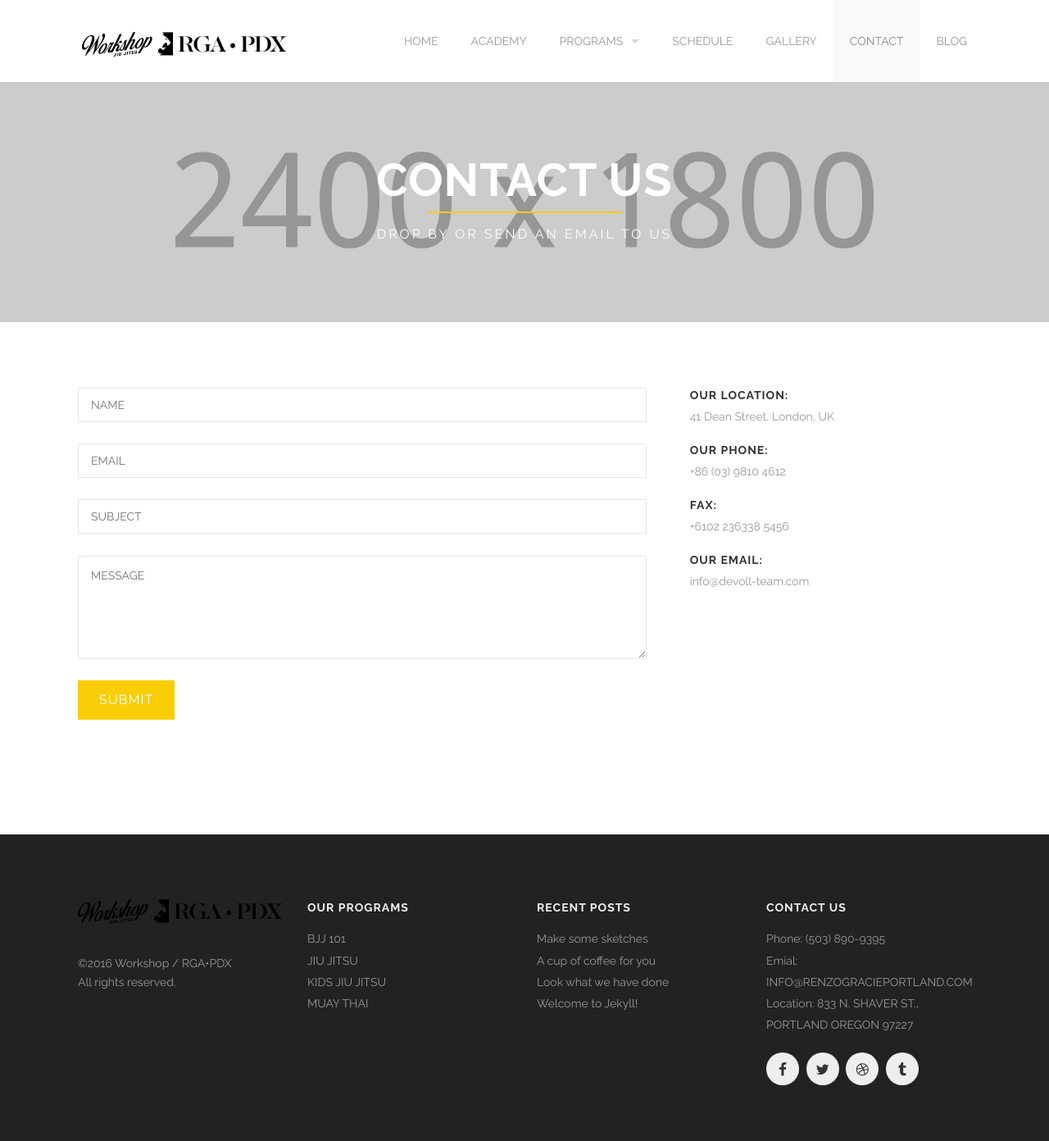
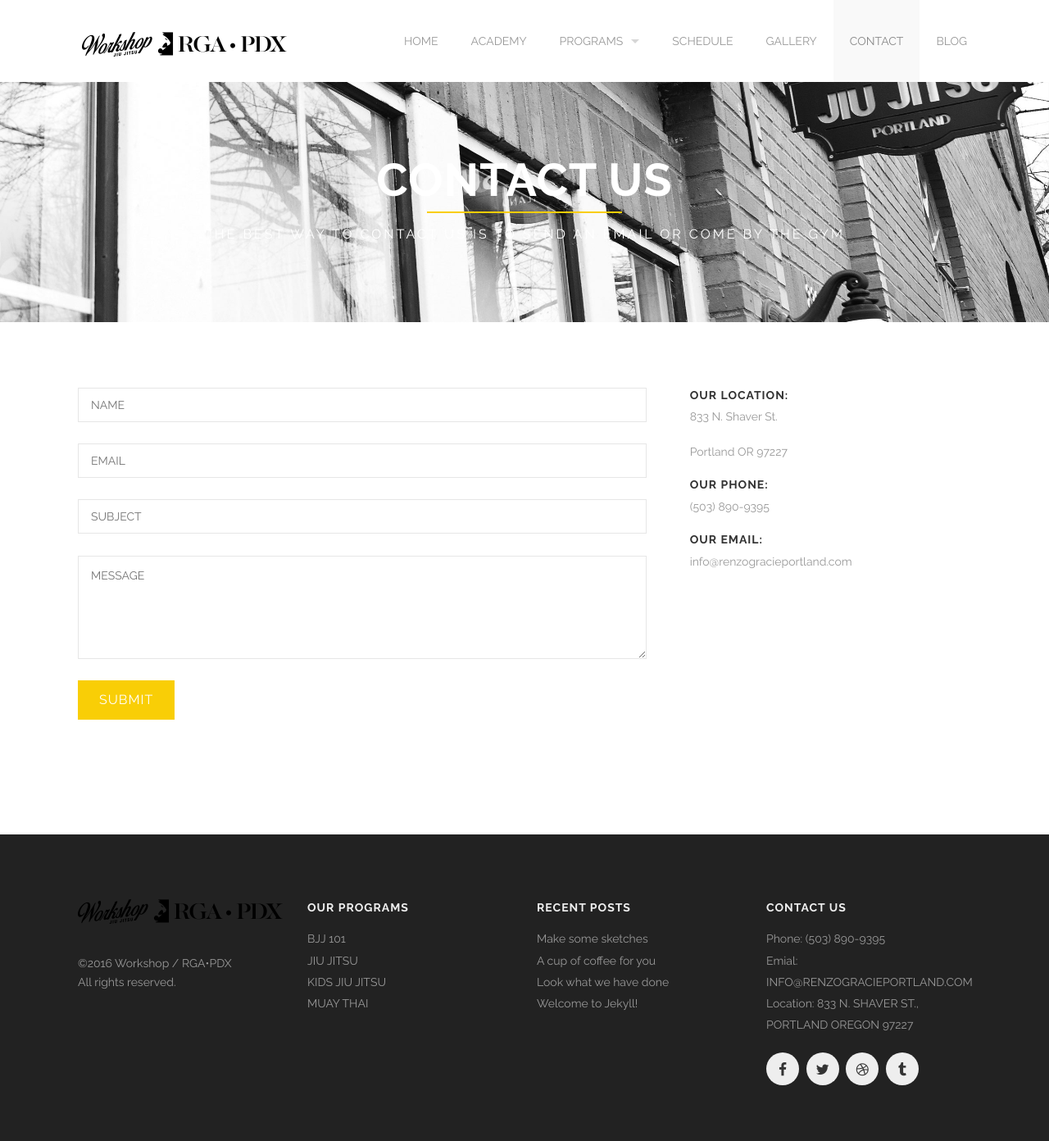
Before and after one commit to rgapdx/rgapdx.github.io, a Jekyll site: the page built from contact.html, in a window 1280 px wide. Shown: the whole page at 82% size. Built offline with Jekyll 4.4.1, drawn with Linux system fonts in a browser that asks for light colours.

Commit message:
Page Content updates
101, contact, may-that content updates

```diff
--- a/bjj-101.html
+++ b/bjj-101.html
@@ -84,7 +84,7 @@ examples:
 
 
 
-<div class='full'>
+<div class='full' style='background: #f5f5f5'>
   <div class='row'>
     <div class='large-12 columns'>
       {% include section-header.html title="BJJ 101 IS AN EIGHT WEEK COURSE CONSISTING OF 24 CLASSES" %}
--- a/contact.html
+++ b/contact.html
@@ -4,10 +4,10 @@ title: Contact
 section_id: contact
 ---
 
-<div class='full parallax' style='background-image: url(images/@stock/contact-header-bg.jpg); color: #fff;'>
+<div class='full parallax' style='background-image: url(images/about-us.jpg); color: #fff;'>
   <div class='row'>
     <div class='large-12 columns'>
-      {% include section-header.html title="Contact Us" tagline="Drop by or send an email to us" color="#fff" class="big" %}
+      {% include section-header.html title="Contact Us" tagline="The best way to contact us is to send an email or come by the gym" color="#fff" class="big" %}
     </div>
   </div>
   <div class='four spacing'></div>
@@ -39,13 +39,12 @@ section_id: contact
       <div class='medium-4 columns'>
         <div class='contact-details'>
           <h4>Our location:</h4>
-          <p>41 Dean Street, London, UK</p>
+          <p>833 N. Shaver St.</p>
+          <p>Portland OR 97227</p>
           <h4>Our Phone:</h4>
-          <p>+86 (03) 9810 4612</p>
-          <h4>Fax:</h4>
-          <p>+6102 236338 5456</p>
+          <p>(503) 890-9395</p>
           <h4>Our Email:</h4>
-          <p>info@devoll-team.com</p>
+          <p>info@renzogracieportland.com</p>
         </div>
       </div>
     </div>
```
Also changed, not shown: muay-thai.html (+5 -5 lines).
